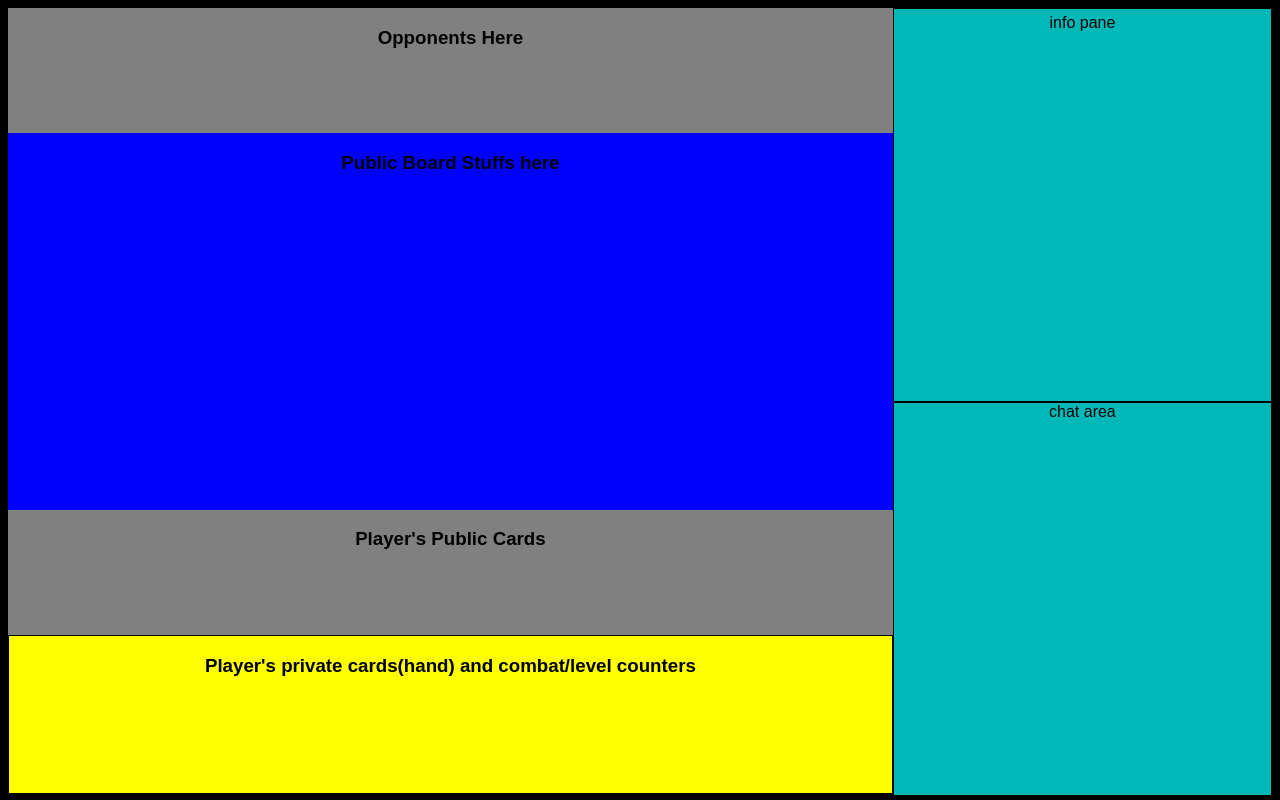
After one commit to Ptaitt/MunchI, a PHP site: page /index.php in a window 1280 px wide. The commit adds this page. Run offline with PHP 8.4, Linux system fonts and the light colour scheme; some libraries are stand-ins or nearby versions.

Commit message:
Updated more of the UI mockup. The UI Is still not complete.

```diff
--- /dev/null
+++ b/includes/board.html
@@ -0,0 +1 @@
+<center><h3>Public Board Stuffs here</h3></center>
--- /dev/null
+++ b/includes/opponents.html
@@ -0,0 +1 @@
+<center><h3>Opponents Here</h3></center>
--- /dev/null
+++ b/includes/playerspace.html
@@ -0,0 +1 @@
+<center><h3>Player's private cards(hand) and combat/level counters</h3></center>
--- /dev/null
+++ b/includes/pubplayer.html
@@ -0,0 +1 @@
+<center><h3>Player's Public Cards</h3></center>
--- a/index.html
+++ b/index.php
@@ -13,14 +13,29 @@
 <div id='content'>
   <div id="leftliner">
     <div id="leftside">
-      <div id="boardspaceliner">
-        <div id="boardspace">
-          board space
-        </div><!--boardspace-->
-      </div><!--boarspaceliner-->
+      <div id="publicspaceliner">
+        <div id="publicspace">
+          <div id="opponentsliner">
+            <div id="opponents" class="innerliner">
+              <?php include("includes/opponents.html"); ?>
+            </div><!--opponents-->
+          </div><!--opponentsliner"-->
+          <div id="boardliner">
+            <div id="board" class="innerliner">
+              <?php include("includes/board.html"); ?>
+            </div><!--board-->
+          </div><!--boardliner-->
+          <div id="pubplayerliner">
+            <div id="pubplayer" class="innerliner">
+              <?php include("includes/pubplayer.html"); ?>
+            </div><!--pubplayer-->
+          </div><!--pubplayerliner-->
+        </div><!--publicspace-->
+      </div><!--publicspaceliner-->
       <div id="playerspaceliner">
-        <div id="playerspace"><!-- player's hand/lvl/cmbt -->
-          playerspace
+        <div id="playerspace" class="innerliner">
+        <!-- player's hand/lvl/cmbt -->
+          <?php include("includes/playerspace.html"); ?>
         </div><!--playerspace"-->
       </div><!--playerspaceliner"-->
     </div><!--leftside-->
--- a/styles/style.css
+++ b/styles/style.css
@@ -1,9 +1,15 @@
 html,body{
   padding:0px;
+  font-family:arial;
 
 }
 body{
   background-color:black;
+}
+.innerliner{
+  position:relative;
+  height:100%;
+  overflow:auto;
 }
 #content{
   height:inherit;
@@ -53,13 +59,12 @@ body{
   overflow:auto;
   border:1px solid black;
 }
-#boardspace{
+#publicspace{
 
 }
 #playerspace{
-  padding:5px;
 }
-#boardspaceliner{
+#publicspaceliner{
   position:relative;
   height:80%;
 }
@@ -69,3 +74,31 @@ body{
   background-color:yellow;
   border:1px solid black;
 }
+#opponents{
+  overflow:auto;
+  height:100%;
+}
+#opponentsliner{
+  position:relative;
+  height:20%;
+}
+#board{
+  background-color:blue;
+  overflow:auto;
+  height:100%;
+}
+#boardliner{
+  position:relative;
+  height:60%;
+  background-color:red;
+}
+#pubplayer{
+  position:relative;
+  height:100%;
+  overflow:auto;
+
+}
+#pubplayerliner{
+  position:relative;
+  height:20%;
+}
```
